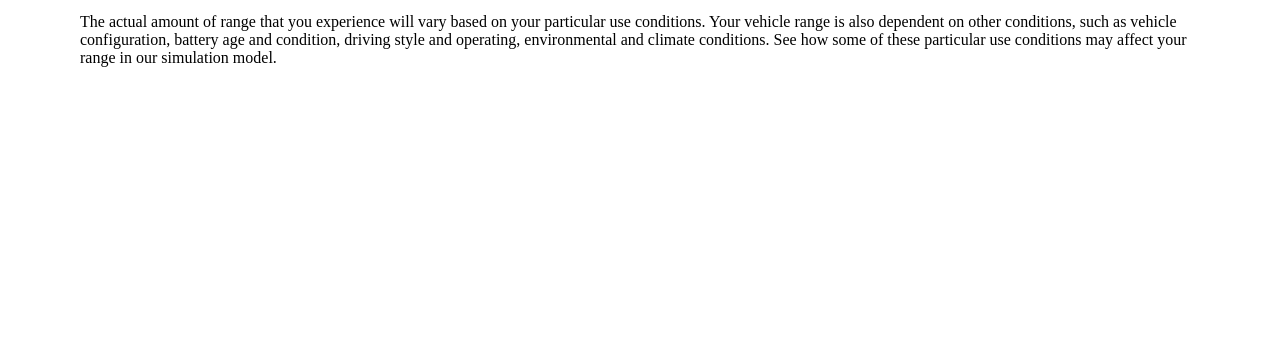
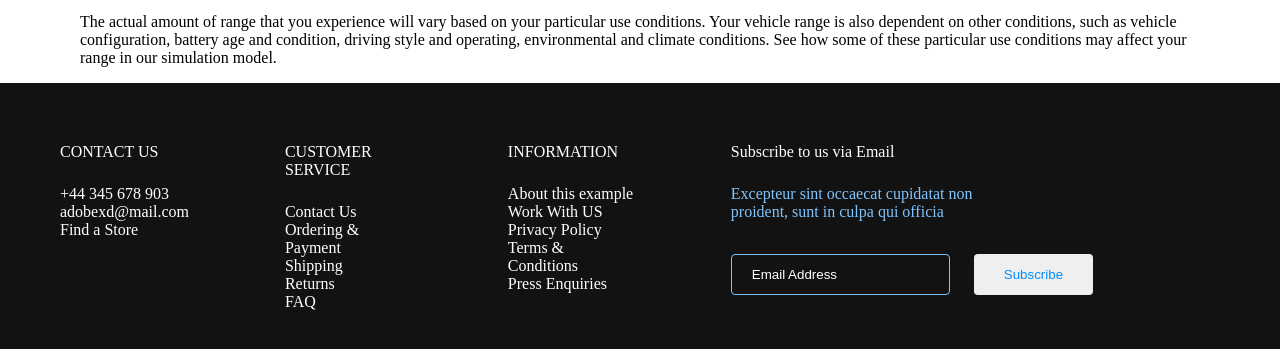
Before and after one commit to SteveZeeuwe/sendcloud-assignment-steve, a plain HTML site: page index.html in a window 1280 px wide. Shown: the part 1313-1662 px from the top of the page. Before the commit the page ends 1396 px from the top, so only its background shows below. Drawn offline with Linux system fonts and the light colour scheme.

Commit message:
Added initial setup for the footer.

```diff
--- a/index.html
+++ b/index.html
@@ -24,7 +24,7 @@
         </header>
     </section>
 
-    <div class="ultimate-wrapper">
+    <div class="content-wrapper">
         <section id="introduction">
             <h1>Far far away, behind the word mountains…</h1>
 
@@ -102,6 +102,49 @@
         </article>
     </div>
 
+    <footer>
+        <div id="footer-wrapper" class="content-wrapper">
+            <ul>
+                <li>Contact us</li>
+                <li>+44 345 678 903</li>
+                <li>adobexd@mail.com</li>
+                <li>Find a Store</li>
+            </ul>
+
+            <ul>
+                <li>Customer service</li>
+                <li>Contact Us</li>
+                <li>Ordering & Payment</li>
+                <li>Shipping</li>
+                <li>Returns</li>
+                <li>FAQ</li>
+            </ul>
+
+            <ul>
+                <li>Information</li>
+                <li>About this example</li>
+                <li>Work With US</li>
+                <li>Privacy Policy</li>
+                <li>Terms & Conditions</li>
+                <li>Press Enquiries</li>
+            </ul>
+
+            <div class="subscription-cta">
+                <ul>
+                    <li>Subscribe to us via Email</li>
+                    <li class="hightlight">Excepteur sint occaecat cupidatat non proident, sunt in culpa qui officia</li>
+                </ul>
+
+                <div class="subscribe">
+                    <form id="emailForm" onsubmit="subscribeToMail(event)">
+                        <input type="email" id="email" name="email" placeholder="Email Address" required>
+                        <button type="submit">Subscribe</button>
+                    </form>
+                </div>
+            </div>
+        </div>
+    </footer>
+
     <script>
         function speedUp() {
             document.getElementById("speed").stepUp(1);
@@ -118,6 +161,12 @@
         function temperatureDown() {
             document.getElementById("temperature").stepDown(1);
         }
+
+        function subscribeToMail(event) {
+            event.preventDefault();
+            const email = document.getElementById('email').value;
+            alert(`It's fake sir, so we will not be adding ${email} to our mailing list, we are so sorry.`);
+        }
     </script>
 </body>
 </html>
--- a/styles.css
+++ b/styles.css
@@ -1,5 +1,6 @@
 :root {
     --main-accent-color: #008DFF;
+    --main-accent-color-light: #7FC4FD;
     --black: #121212;
 }
 
@@ -14,6 +15,10 @@ body {
 
 ul {
     padding: 0;
+}
+
+li {
+    list-style: none;
 }
 
 section {
@@ -33,10 +38,6 @@ section, header {
     display: flex;
     width: 100%;
     justify-content: center;
-}
-
-.main-menu li {
-    list-style: none;
 }
 
 .main-menu li a {
@@ -62,8 +63,74 @@ section, header {
     background-size: cover;
 }
 
-.ultimate-wrapper {
+.content-wrapper {
     max-width: 1400px;
     margin: 0 auto;
     padding: 0 80px;
 }
+
+footer {
+    background: var(--black);
+    color: white;
+}
+
+#footer-wrapper {
+    padding: 60px;
+    display: flex;
+    flex-wrap: wrap;
+    justify-content: space-between;
+    gap: 16px 96px;
+    flex-wrap: wrap;
+}
+
+#footer-wrapper ul {
+    flex: 1;
+    margin: 0;
+}
+
+#footer-wrapper ul li:first-of-type {
+    text-transform: uppercase;
+    margin-bottom: 24px;
+}
+
+#footer-wrapper .subscription-cta {
+    flex-grow: 1;
+    display: flex;
+    flex-direction: column;
+}
+
+#footer-wrapper .subscription-cta ul {
+    max-width: 260px;
+    margin-bottom: 20px;
+}
+
+#footer-wrapper .subscription-cta ul li:first-of-type {
+    text-transform: none;
+}
+
+#footer-wrapper .subscription-cta .subscribe {
+    display: flex;
+}
+
+#footer-wrapper .subscription-cta .subscribe input {
+    padding: 12px 20px;
+    margin-right: 20px;
+    color: white;
+    border: 1px solid var(--main-accent-color-light);
+    border-radius: 4px;
+}
+
+#footer-wrapper .subscription-cta .subscribe input::placeholder {
+    color: white;
+}
+
+#footer-wrapper .subscription-cta .subscribe button {
+    padding: 13px 30px;
+    color: var(--main-accent-color);
+    border-radius: 4px;
+    border: none;
+}
+
+#footer-wrapper li.hightlight {
+    color: var(--main-accent-color-light);
+}
```
